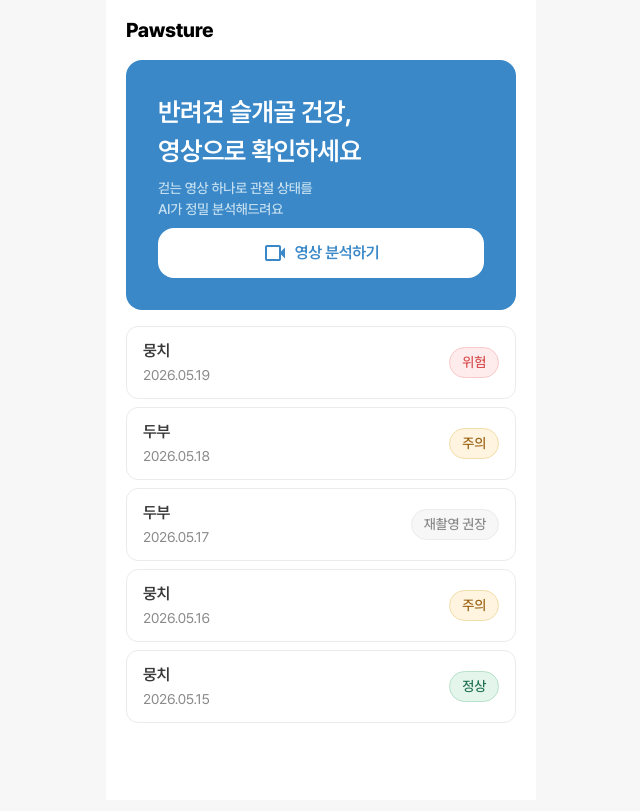
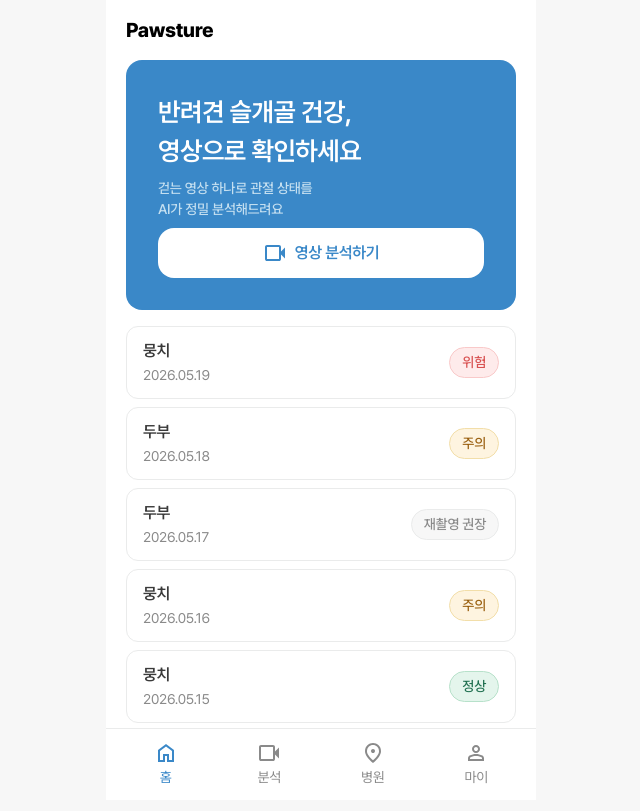
Before and after one commit to Team-Pawsture/frontend, a Next.js app: page / in a window 1280 px wide. Shown: the whole page, without its empty margins (319-959 px from the left). Built offline with nearby package versions, Linux system fonts and the light colour scheme.

Commit message:
feat: 하단 네비게이션 구현 (#11)

```diff
--- a/src/app/(nav)/layout.tsx
+++ b/src/app/(nav)/layout.tsx
@@ -1,4 +1,5 @@
-import { Header } from '@/components/common';
+import { BottomNav } from '@/components/common/BottomNav';
+import { Header } from '@/components/common/Header';
 
 type NavLayoutProps = {
   children: React.ReactNode;
@@ -6,9 +7,10 @@ type NavLayoutProps = {
 
 const NavLayout = ({ children }: NavLayoutProps): React.ReactElement => {
   return (
-    <div>
+    <div className="flex flex-1 flex-col">
       <Header />
-      {children}
+      <main className="flex flex-1 flex-col">{children}</main>
+      <BottomNav />
     </div>
   );
 };
--- a/src/app/(nav)/page.tsx
+++ b/src/app/(nav)/page.tsx
@@ -6,7 +6,7 @@ const HomePage = (): React.ReactElement => {
   return (
     <div className="flex flex-1 flex-col px-5">
       <Banner />
-      <div className="mt-4 flex flex-col gap-2">
+      <div className="my-4 flex flex-col gap-2">
         {MOCK_ANALYSIS_HISTORY_LIST.map((history) => (
           <AnalysisHistoryCard key={history.job_id} history={history} />
         ))}
--- /dev/null
+++ b/src/components/common/BottomNav.tsx
@@ -0,0 +1,42 @@
+'use client';
+
+import Link from 'next/link';
+import { usePathname } from 'next/navigation';
+
+import { IcHome } from '@/components/icons/IcHome';
+import { IcLocation } from '@/components/icons/IcLocation';
+import { IcUser } from '@/components/icons/IcUser';
+import { IcVideo } from '@/components/icons/IcVideo';
+import { cn } from '@/utils/cn';
+
+const NAV_ITEMS = [
+  { href: '/', label: '홈', icon: IcHome },
+  { href: '/analysis', label: '분석', icon: IcVideo },
+  { href: '/hospital', label: '병원', icon: IcLocation },
+  { href: '/my', label: '마이', icon: IcUser },
+];
+
+export const BottomNav = (): React.ReactElement => {
+  const pathname = usePathname();
+
+  return (
+    <nav className="bg-gray-0 sticky bottom-0 z-10 flex items-center justify-around border-t border-gray-200 px-2">
+      {NAV_ITEMS.map(({ href, label, icon: Icon }) => {
+        const isActive = pathname === href;
+        return (
+          <Link
+            key={href}
+            href={href}
+            className={cn(
+              'flex flex-1 flex-col items-center gap-0.5 py-3',
+              isActive ? 'text-primary' : 'text-gray-300',
+            )}
+          >
+            <Icon size={24} />
+            <span className="body3">{label}</span>
+          </Link>
+        );
+      })}
+    </nav>
+  );
+};
--- a/src/components/common/index.ts
+++ b/src/components/common/index.ts
@@ -1,3 +1,4 @@
+export { BottomNav } from '@/components/common/BottomNav';
 export { Button } from '@/components/common/Button';
 export { Header } from '@/components/common/Header';
 export { Input } from '@/components/common/Input';
--- /dev/null
+++ b/src/components/icons/IcHome.tsx
@@ -0,0 +1,12 @@
+import type { IconProps } from '@/types/icon.types';
+
+import { BaseIcon } from './BaseIcon';
+
+export const IcHome = (props: IconProps): React.ReactElement => (
+  <BaseIcon viewBox="0 0 24 24" fill="none" {...props}>
+    <path
+      d="M6 19H9V13H15V19H18V10L12 5.5L6 10V19ZM4 21V9L12 3L20 9V21H13V15H11V21H4Z"
+      fill="currentColor"
+    />
+  </BaseIcon>
+);
--- /dev/null
+++ b/src/components/icons/IcLocation.tsx
@@ -0,0 +1,12 @@
+import type { IconProps } from '@/types/icon.types';
+
+import { BaseIcon } from './BaseIcon';
+
+export const IcLocation = (props: IconProps): React.ReactElement => (
+  <BaseIcon viewBox="0 0 24 24" fill="none" {...props}>
+    <path
+      d="M13.4125 11.4125C13.8042 11.0208 14 10.55 14 10C14 9.45 13.8042 8.97917 13.4125 8.5875C13.0208 8.19583 12.55 8 12 8C11.45 8 10.9792 8.19583 10.5875 8.5875C10.1958 8.97917 10 9.45 10 10C10 10.55 10.1958 11.0208 10.5875 11.4125C10.9792 11.8042 11.45 12 12 12C12.55 12 13.0208 11.8042 13.4125 11.4125ZM12 19.35C14.0333 17.4833 15.5417 15.7875 16.525 14.2625C17.5083 12.7375 18 11.3833 18 10.2C18 8.38333 17.4208 6.89583 16.2625 5.7375C15.1042 4.57917 13.6833 4 12 4C10.3167 4 8.89583 4.57917 7.7375 5.7375C6.57917 6.89583 6 8.38333 6 10.2C6 11.3833 6.49167 12.7375 7.475 14.2625C8.45833 15.7875 9.96667 17.4833 12 19.35ZM12 22C9.31667 19.7167 7.3125 17.5958 5.9875 15.6375C4.6625 13.6792 4 11.8667 4 10.2C4 7.7 4.80417 5.70833 6.4125 4.225C8.02083 2.74167 9.88333 2 12 2C14.1167 2 15.9792 2.74167 17.5875 4.225C19.1958 5.70833 20 7.7 20 10.2C20 11.8667 19.3375 13.6792 18.0125 15.6375C16.6875 17.5958 14.6833 19.7167 12 22Z"
+      fill="currentColor"
+    />
+  </BaseIcon>
+);
--- /dev/null
+++ b/src/components/icons/IcUser.tsx
@@ -0,0 +1,12 @@
+import type { IconProps } from '@/types/icon.types';
+
+import { BaseIcon } from './BaseIcon';
+
+export const IcUser = (props: IconProps): React.ReactElement => (
+  <BaseIcon viewBox="0 0 24 24" fill="none" {...props}>
+    <path
+      d="M9.175 10.825C8.39167 10.0417 8 9.1 8 8C8 6.9 8.39167 5.95833 9.175 5.175C9.95833 4.39167 10.9 4 12 4C13.1 4 14.0417 4.39167 14.825 5.175C15.6083 5.95833 16 6.9 16 8C16 9.1 15.6083 10.0417 14.825 10.825C14.0417 11.6083 13.1 12 12 12C10.9 12 9.95833 11.6083 9.175 10.825ZM4 20V17.2C4 16.6333 4.14583 16.1125 4.4375 15.6375C4.72917 15.1625 5.11667 14.8 5.6 14.55C6.63333 14.0333 7.68333 13.6458 8.75 13.3875C9.81667 13.1292 10.9 13 12 13C13.1 13 14.1833 13.1292 15.25 13.3875C16.3167 13.6458 17.3667 14.0333 18.4 14.55C18.8833 14.8 19.2708 15.1625 19.5625 15.6375C19.8542 16.1125 20 16.6333 20 17.2V20H4ZM6 18H18V17.2C18 17.0167 17.9542 16.85 17.8625 16.7C17.7708 16.55 17.65 16.4333 17.5 16.35C16.6 15.9 15.6917 15.5625 14.775 15.3375C13.8583 15.1125 12.9333 15 12 15C11.0667 15 10.1417 15.1125 9.225 15.3375C8.30833 15.5625 7.4 15.9 6.5 16.35C6.35 16.4333 6.22917 16.55 6.1375 16.7C6.04583 16.85 6 17.0167 6 17.2V18ZM13.4125 9.4125C13.8042 9.02083 14 8.55 14 8C14 7.45 13.8042 6.97917 13.4125 6.5875C13.0208 6.19583 12.55 6 12 6C11.45 6 10.9792 6.19583 10.5875 6.5875C10.1958 6.97917 10 7.45 10 8C10 8.55 10.1958 9.02083 10.5875 9.4125C10.9792 9.80417 11.45 10 12 10C12.55 10 13.0208 9.80417 13.4125 9.4125Z"
+      fill="currentColor"
+    />
+  </BaseIcon>
+);
--- a/src/components/icons/Icon.tsx
+++ b/src/components/icons/Icon.tsx
@@ -1,4 +1,5 @@
 import React from 'react';
+
 import { IconProps } from '@/types/icon.types';
 
 export const Icon = ({ size = 24, className }: IconProps): React.ReactElement => {
--- a/src/components/icons/index.ts
+++ b/src/components/icons/index.ts
@@ -1,3 +1,6 @@
 export { BaseIcon } from './BaseIcon';
+export { IcHome } from './IcHome';
+export { IcLocation } from './IcLocation';
 export { Icon } from './Icon';
+export { IcUser } from './IcUser';
 export { IcVideo } from './IcVideo';
```
